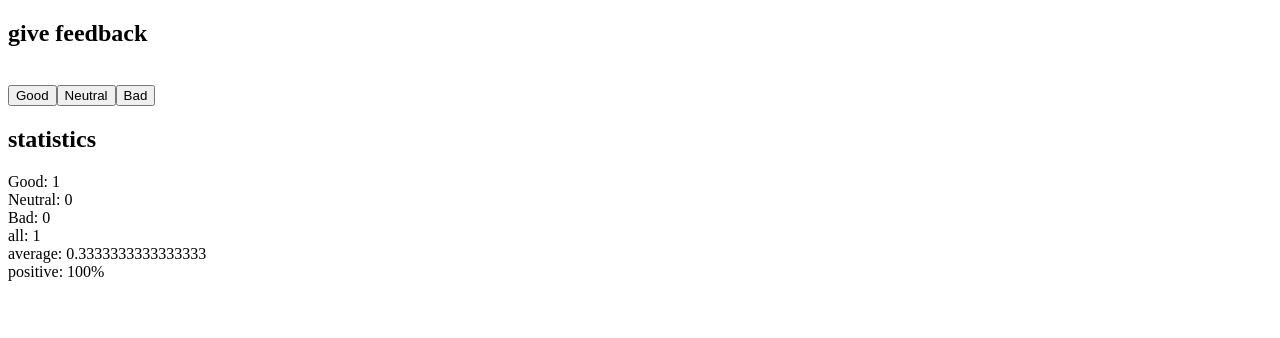
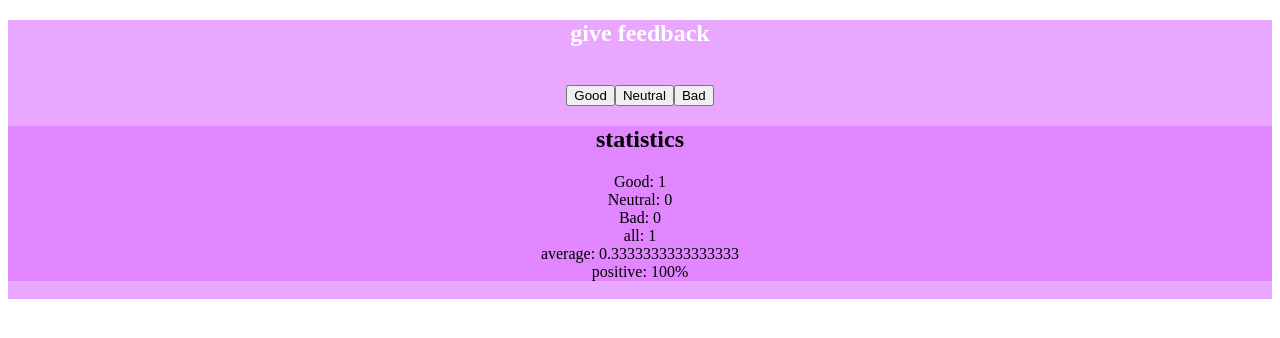
Before and after one commit to juanvi159/Lab04-DAWA, a React (Create React App) app in the folder votaciones/: page / in a window 1280 px wide. Both pictures are taken after a click on the button "Good". Shown: the top 338 px of the page. Built offline with nearby package versions, Linux system fonts and the light colour scheme.

Commit message:
votaciones 6 Agregando Estilos

```diff
--- a/votaciones/src/componentes/statistics.js
+++ b/votaciones/src/componentes/statistics.js
@@ -4,7 +4,7 @@ import Statistic from './statistic';
 const Statistics = (props) => {
 
   return (
-    <div>
+    <div style={{  color: "black", backgroundColor: "#E186FF",}}>
       <h2>statistics</h2>
       <Statistic text="Good" value={props.good}/>
       <Statistic text="Neutral" value={props.neutral}/>
--- a/votaciones/src/index.js
+++ b/votaciones/src/index.js
@@ -16,14 +16,16 @@ const App = () => {
   }
 
   return (
-    <div>
+    <div style={{  color: "#fff", backgroundColor: "#E9A7FF", textAlign: "center"}}>
       <h2>give feedback</h2>
+      <div>
       <br></br>
       <Buttons value={good} setValue={setGood} name={"Good"}/>
       <Buttons value={neutral} setValue={setNeutral} name={"Neutral"}/>
       <Buttons value={bad} setValue={setBad} name={"Bad"}/>
+      <br></br></div>
+      {VerEstadisticas}
       <br></br>
-      {VerEstadisticas}
     </div>
   )
 }
```
